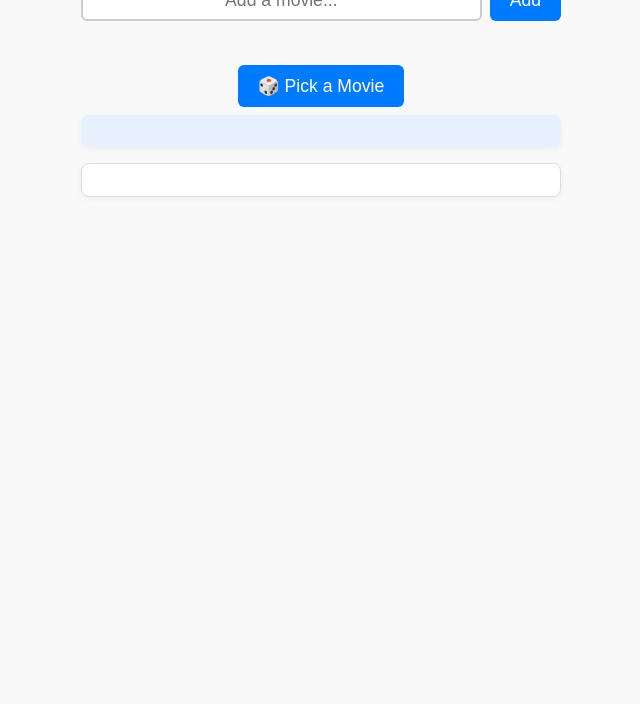
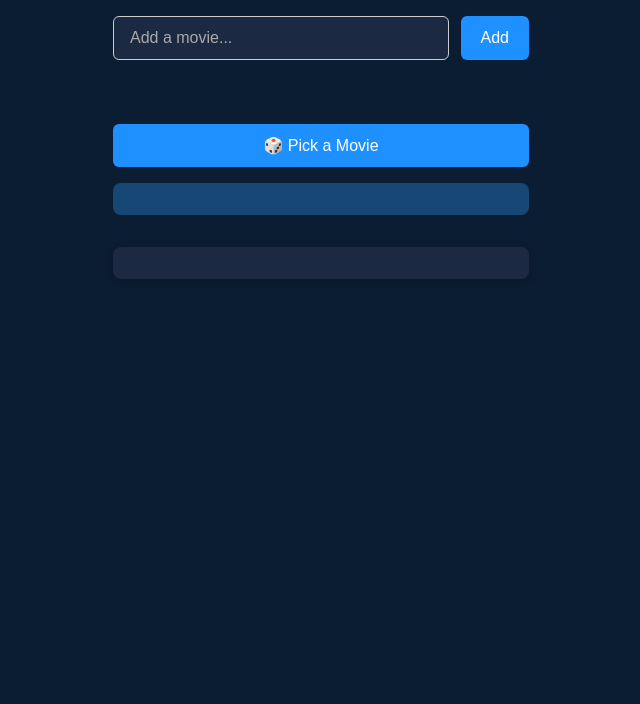
Before and after one commit to mathismrt1/movie-roulette, a plain HTML site: page index.html in a window 1280 px wide. Shown: the part 160-864 px from the top of the page, without its empty margins (319-959 px from the left). After the commit the page ends 800 px from the top, so only its background shows below. Drawn offline with Linux system fonts and the light colour scheme.

Commit message:
Update style.css

```diff
--- a/style.css
+++ b/style.css
@@ -1,163 +1,120 @@
-/* Structure générale */
-html, body {
-  height: auto;
+body {
+  background-color: #0b1d33;
+  color: #f0f0f0;
+  font-family: 'Segoe UI', sans-serif;
+  margin: 0;
+  padding: 0;
   min-height: 100vh;
-  overflow-y: auto;
+  display: flex;
+  justify-content: center;
+  align-items: flex-start;
 }
 
-body {
-  font-family: Arial, sans-serif;
+main {
+  width: 100%;
   max-width: 480px;
-  margin: 2rem auto;
-  padding: 0 1.5rem;
-  background: #f9f9f9;
-  color: #222;
-  text-align: center;
+  margin: 3rem auto;
+  padding: 2rem;
+  box-sizing: border-box;
 }
 
-/* Titre */
 h1 {
-  color: #3a3a3a;
-  margin-bottom: 3rem;
+  text-align: center;
+  margin-bottom: 2rem;
+  font-size: 2rem;
+  color: #ffffff;
 }
 
-/* Barre d’ajout */
 .input-wrapper {
   display: flex;
-  justify-content: center;
-  gap: 0.5rem;
+  gap: 0.75rem;
+  margin-bottom: 1.5rem;
 }
 
-input#movieInput {
-  flex-grow: 1;
-  /*padding: 0.75rem 0.5rem;*/
-  font-size: 1.1rem;
-  border: 2px solid #ccc;
+input {
+  flex: 1;
+  padding: 0.75rem 1rem;
+  font-size: 1rem;
+  border: 1px solid #ccc;
   border-radius: 6px;
-  text-align: center;
-  transition: border-color 0.3s;
+  background-color: #1b2a42;
+  color: #f0f0f0;
 }
 
-input#movieInput:focus {
-  border-color: #007bff;
-  outline: none;
+input::placeholder {
+  color: #aaa;
 }
 
-/* Boutons */
 button {
+  background-color: #1e90ff;
+  color: white;
+  border: none;
+  padding: 0.75rem 1.25rem;
+  font-size: 1rem;
+  border-radius: 6px;
   cursor: pointer;
-  border: none;
-  background-color: #007bff;
-  color: white;
-  padding: 0.65rem 1.25rem;
-  font-size: 1.1rem;
-  border-radius: 6px;
   transition: background-color 0.3s;
 }
 
 button:hover {
-  background-color: #0056b3;
+  background-color: #1573cc;
 }
 
-/* Bouton de tirage */
 #pickButton {
-  margin-top: 0.5rem;
-  margin-bottom: 0.5rem;
+  display: block;
+  width: 100%;
+  margin: 1rem 0;
 }
 
-/* Message choisi */
 #pickedMovie {
-  font-weight: bold;
-  font-size: 1.5rem;
-  background-color: #e6f0ff;
+  background-color: #174875;
+  color: #ffffff;
   padding: 1rem;
   border-radius: 8px;
-  box-shadow: 0 2px 6px rgba(0,0,0,0.05);
-  margin-bottom: 1rem;
+  font-weight: bold;
+  text-align: center;
+  font-size: 1.3rem;
+  margin-bottom: 2rem;
 }
 
-/* Liste des films */
-#movieList {
-  background: white;
-  border: 1px solid #ddd;
-  border-radius: 8px;
-  box-shadow: 0 2px 6px rgba(0,0,0,0.05);
-  padding: 1rem;
-  text-align: left;
-  list-style: none;
-  margin-bottom: 1rem;
-
-  max-height: none !important;
-  overflow-y: visible !important;
+#feedback {
+  height: 24px;
+  text-align: center;
+  color: #00ff9d;
+  font-weight: 500;
 }
 
-/* Éléments de la liste */
-#movieList li {
-  padding: 0.75rem 0;
-  border-bottom: 1px solid #eee;
-  font-size: 1.15rem;
-  color: #333;
-  position: relative;
+#movieList {
+  list-style: none;
+  padding: 1rem;
+  border-radius: 8px;
+  background-color: #1b2a42;
+  box-shadow: 0 2px 8px rgba(0, 0, 0, 0.2);
+  text-align: left;
 }
 
-#movieList button {
+#movieList li {
+  padding: 0.5rem 0;
+  border-bottom: 1px solid #2f3f59;
+  position: relative;
+  font-size: 1rem;
+}
+
+#movieList li button {
   position: absolute;
-  right: 8px;
+  right: 0;
   top: 50%;
   transform: translateY(-50%);
+  background: none;
+  color: #ff6666;
   border: none;
-  background: transparent;
-  color: #c00;
   font-weight: bold;
-  font-size: 1rem;
   cursor: pointer;
-}
-
-/* Zone de feedback */
-#feedback {
-  height: 24px;
-  margin-bottom: 0.75rem;
-}
-
-#authSection {
-  position: absolute;
-  top: 1rem;
-  right: 1rem;
-  display: flex;
-  flex-wrap: wrap;
-  gap: 0.5rem;
-  background-color: white;
-  padding: 0.75rem;
-  border-radius: 8px;
-  box-shadow: 0 2px 8px rgba(0, 0, 0, 0.1);
-  z-index: 1000;
-}
-
-#authSection input {
-  padding: 0.4rem 0.6rem;
-  font-size: 0.9rem;
-  border: 1px solid #ccc;
-  border-radius: 6px;
-}
-
-#authSection button {
-  padding: 0.4rem 0.8rem;
-  font-size: 0.9rem;
-  border-radius: 6px;
 }
 
 .login-box {
   display: flex;
   flex-direction: column;
   gap: 1rem;
-  max-width: 300px;
-  margin: 0 auto;
-  margin-top: 3rem;
+  max-width: 100%;
 }
-
-.login-box input {
-  padding: 0.5rem;
-  font-size: 1rem;
-  border: 1px solid #ccc;
-  border-radius: 6px;
-}
```
